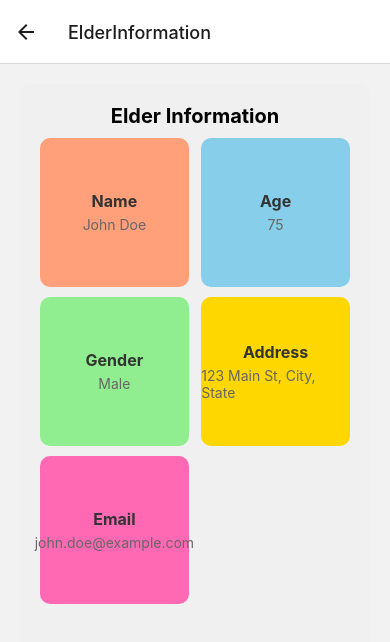
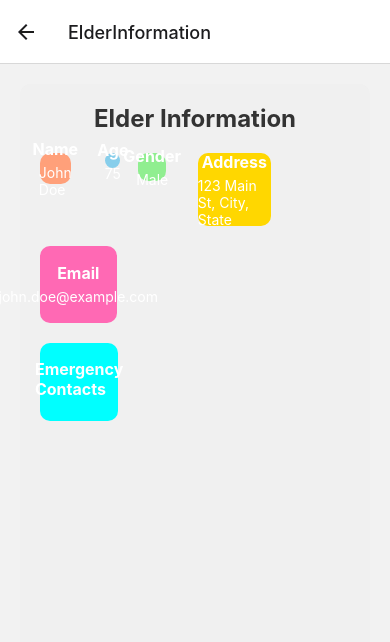
Before and after one commit to reyhanSchool/capstone, a React Native app: screen /ElderInformation in a window 390 px wide. Shown: the top 642 px of the page. Built offline with nearby package versions, Linux system fonts and the light colour scheme.

Commit message:
Changes to icons, need work

```diff
--- a/components/ElderInformation.js
+++ b/components/ElderInformation.js
@@ -1,5 +1,5 @@
 import React from 'react';
-import { View, Text, StyleSheet } from 'react-native';
+import { View, Text, StyleSheet, TouchableOpacity } from 'react-native';
 
 const ElderInformation = () => {
   const elder = {
@@ -7,7 +7,26 @@ const ElderInformation = () => {
     age: 75,
     gender: 'Male',
     address: '123 Main St, City, State',
+    city: 'Oshawa',
+    province: 'Ontario',
     email: 'john.doe@example.com',
+    phoneNumber: '1234326543',
+    emergencyContacts: [
+      {
+        name: "Ruby Rose",
+        phoneNumber: "1234567890",
+        address: '432 Rubon Street',
+        city: 'Pickering',
+        province: 'Ontario'
+      },
+      {
+        name: "Brian Erall",
+        phoneNumber: "0987654321",
+        address: '432 Rubon Street',
+        city: 'Whitby',
+        province: 'Ontario'
+      },
+    ]
   };
 
   return (
@@ -19,17 +38,25 @@ const ElderInformation = () => {
         <SquareWithColor title="Gender" value={elder.gender} color="#90EE90" />
         <SquareWithColor title="Address" value={elder.address} color="#FFD700" />
         <SquareWithColor title="Email" value={elder.email} color="#FF69B4" />
+        <SquareWithColor title="Emergency Contacts" color="#00FFFF" onPress={() => handleEmergencyContactsPress(elder.emergencyContacts)} />
       </View>
     </View>
   );
 }
 
-const SquareWithColor = ({ title, value, color }) => (
-  <View style={[styles.square, { backgroundColor: color }]}>
-    <Text style={styles.label}>{title}</Text>
-    <Text style={styles.value}>{value}</Text>
-  </View>
+const SquareWithColor = ({ title, value, color, onPress }) => (
+  <TouchableOpacity onPress={onPress}>
+    <View style={[styles.square, { backgroundColor: color }]}>
+      <Text style={styles.label}>{title}</Text>
+      <Text style={styles.value}>{value}</Text>
+    </View>
+  </TouchableOpacity>
 );
+
+const handleEmergencyContactsPress = (emergencyContacts) => {
+  // Handle the press event for the Emergency Contacts square here
+  console.log("Emergency Contacts Clicked:", emergencyContacts);
+};
 
 const styles = StyleSheet.create({
   container: {
@@ -43,10 +70,11 @@ const styles = StyleSheet.create({
     elevation: 2,
   },
   title: {
-    fontSize: 20,
+    fontSize: 24,
     fontWeight: 'bold',
-    marginBottom: 10,
+    marginBottom: 20,
     textAlign: 'center',
+    color: '#333',
   },
   infoContainer: {
     flexDirection: 'row',
@@ -54,22 +82,22 @@ const styles = StyleSheet.create({
     justifyContent: 'space-between',
   },
   square: {
-    width: '48%',
+    width: '48%', // Adjust the width to occupy half of the container
     aspectRatio: 1, // Ensures a square shape
     justifyContent: 'center',
     alignItems: 'center',
     borderRadius: 10,
-    marginBottom: 10,
+    marginBottom: 20,
   },
   label: {
     fontSize: 16,
     fontWeight: 'bold',
     marginBottom: 5,
-    color: '#333',
+    color: '#fff',
   },
   value: {
     fontSize: 14,
-    color: '#666',
+    color: '#fff',
   },
 });
 
```
